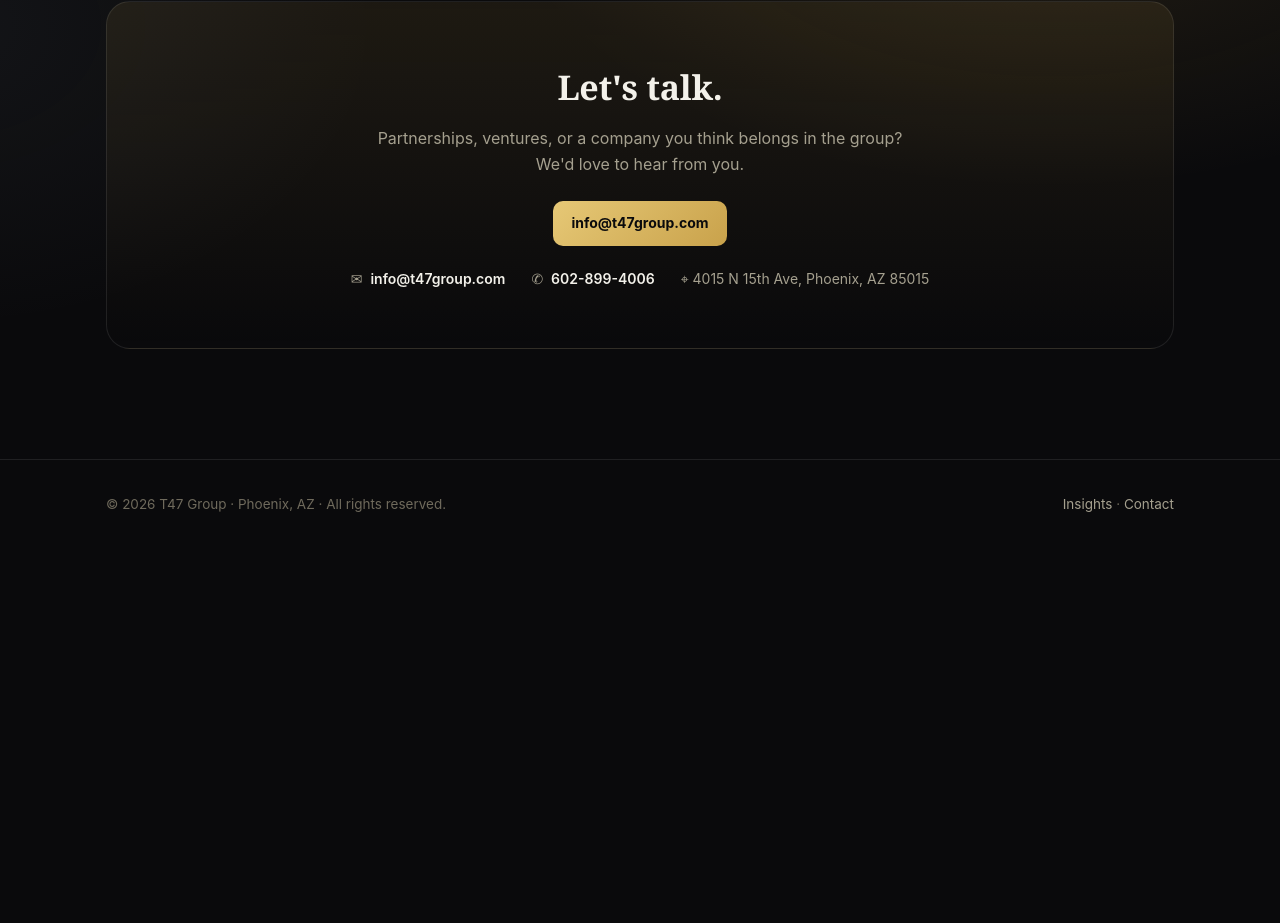
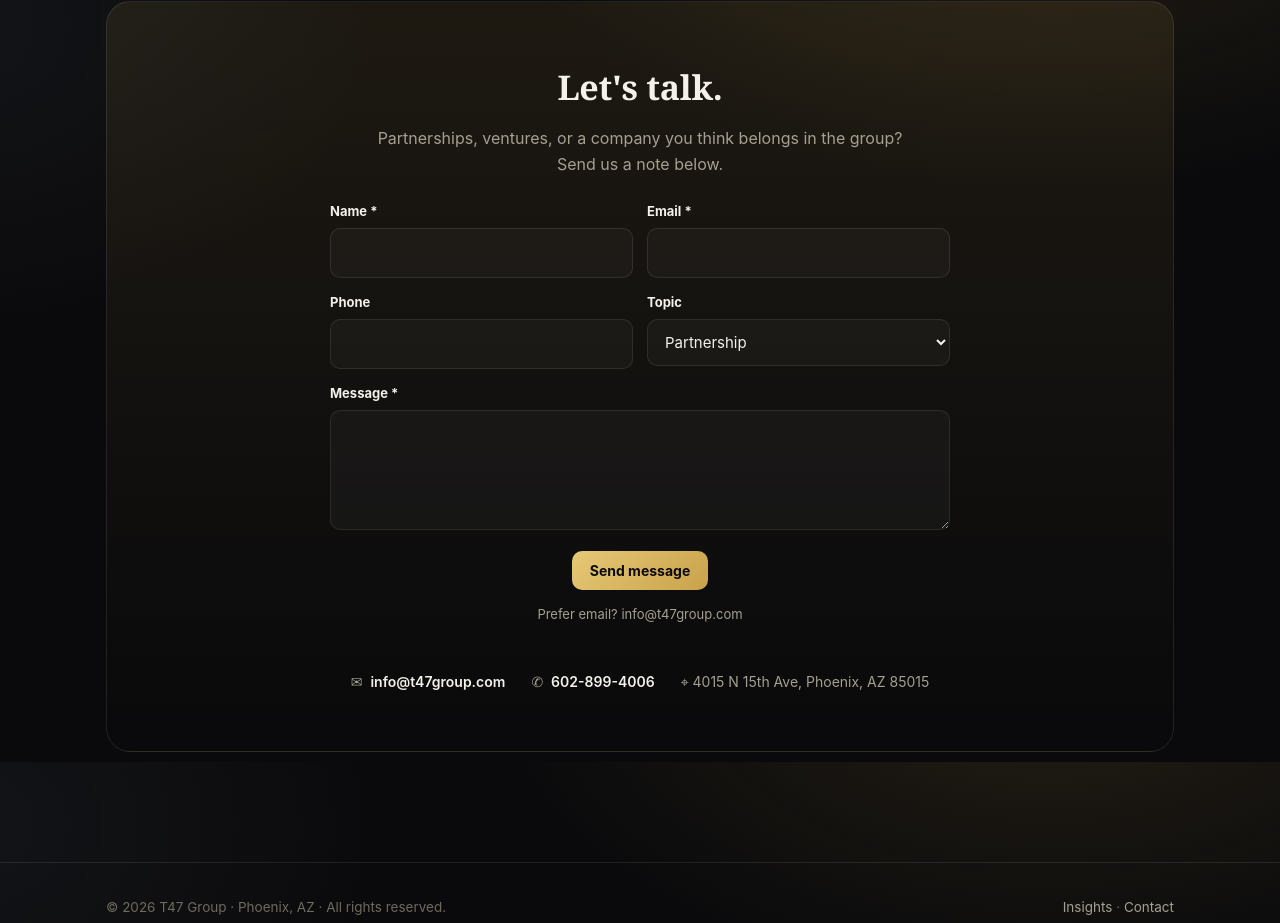
Before and after one commit to t47group/t47group-site, a plain HTML site: page index.html in a window 1280 px wide. Shown: the part 2438-3361 px from the top of the page. Before the commit the page ends 2988 px from the top, so only its background shows below. Drawn offline with Linux system fonts and the light colour scheme.

Commit message:
Add contact form (Web3Forms)

```diff
--- a/index.html
+++ b/index.html
@@ -119,6 +119,21 @@
   .foot{display:flex;align-items:center;justify-content:space-between;gap:16px;flex-wrap:wrap;color:var(--faint);font-size:13.5px}
   .foot a{color:var(--muted)}
   .foot a:hover{color:var(--ink)}
+
+  /* contact form (Web3Forms) */
+  .cform{max-width:620px;margin:6px auto 0;text-align:left;display:grid;gap:14px}
+  .cform .r2{display:grid;grid-template-columns:1fr 1fr;gap:14px}
+  @media(max-width:600px){.cform .r2{grid-template-columns:1fr}}
+  .cform label{display:block;font-size:13px;font-weight:700;margin-bottom:6px;color:var(--ink)}
+  .cform input,.cform select,.cform textarea{width:100%;font:inherit;font-size:15px;padding:12px 13px;border-radius:10px;
+    border:1px solid var(--line);background:rgba(127,127,127,.07);color:var(--ink)}
+  .cform select option{color:#111}
+  .cform textarea{min-height:120px;resize:vertical}
+  .cform input:focus,.cform select:focus,.cform textarea:focus{outline:2px solid var(--gold);outline-offset:1px}
+  .cform .hp{display:none}
+  .cform .send{justify-self:center;border:none;cursor:pointer;font-family:inherit}
+  .cform .alt{font-size:13px;color:var(--muted);text-align:center}
+  .sent{max-width:620px;margin:0 auto 18px;padding:14px 16px;border-radius:12px;border:1px solid var(--line);background:rgba(127,127,127,.07);font-weight:600;display:none}
 </style>
 </head>
 <body>
@@ -230,8 +245,23 @@
     <div class="wrap">
       <div class="contact">
         <h2>Let's talk.</h2>
-        <p>Partnerships, ventures, or a company you think belongs in the group? We'd love to hear from you.</p>
-        <a class="btn" href="mailto:info@t47group.com">info@t47group.com</a>
+        <p>Partnerships, ventures, or a company you think belongs in the group? Send us a note below.</p>
+        <div class="sent" id="sent">Thank you, your message was sent. We'll be in touch shortly.</div>
+        <form class="cform" action="https://api.web3forms.com/submit" method="POST">
+          <input type="hidden" name="access_key" value="c8d922d5-03f8-44ab-9950-aa5bbf2b7762">
+          <input type="hidden" name="subject" value="New message from t47group.com">
+          <input type="hidden" name="from_name" value="t47group.com contact form">
+          <input type="hidden" name="redirect" value="https://t47group.com/?sent=1#contact">
+          <input type="checkbox" name="botcheck" class="hp" tabindex="-1" autocomplete="off">
+          <div class="r2"><div><label for="cf-n">Name *</label><input id="cf-n" name="name" required autocomplete="name"></div>
+          <div><label for="cf-e">Email *</label><input id="cf-e" name="email" type="email" required autocomplete="email"></div></div>
+          <div class="r2"><div><label for="cf-p">Phone</label><input id="cf-p" name="phone" type="tel" autocomplete="tel"></div>
+          <div><label for="cf-t">Topic</label><select id="cf-t" name="topic"><option>Partnership</option><option>Investment or venture</option><option>Press or media</option><option>Other</option></select></div></div>
+          <div><label for="cf-m">Message *</label><textarea id="cf-m" name="message" required></textarea></div>
+          <button class="btn send" type="submit">Send message</button>
+          <p class="alt">Prefer email? <a href="mailto:info@t47group.com">info@t47group.com</a></p>
+        </form>
+        <script>if(location.search.indexOf('sent=1')>-1){document.getElementById('sent').style.display='block';}</script>
         <div class="cinfo">
           <span>✉︎ <a href="mailto:info@t47group.com">info@t47group.com</a></span>
           <span>✆ <a href="tel:+16028994006">602-899-4006</a></span>
```
